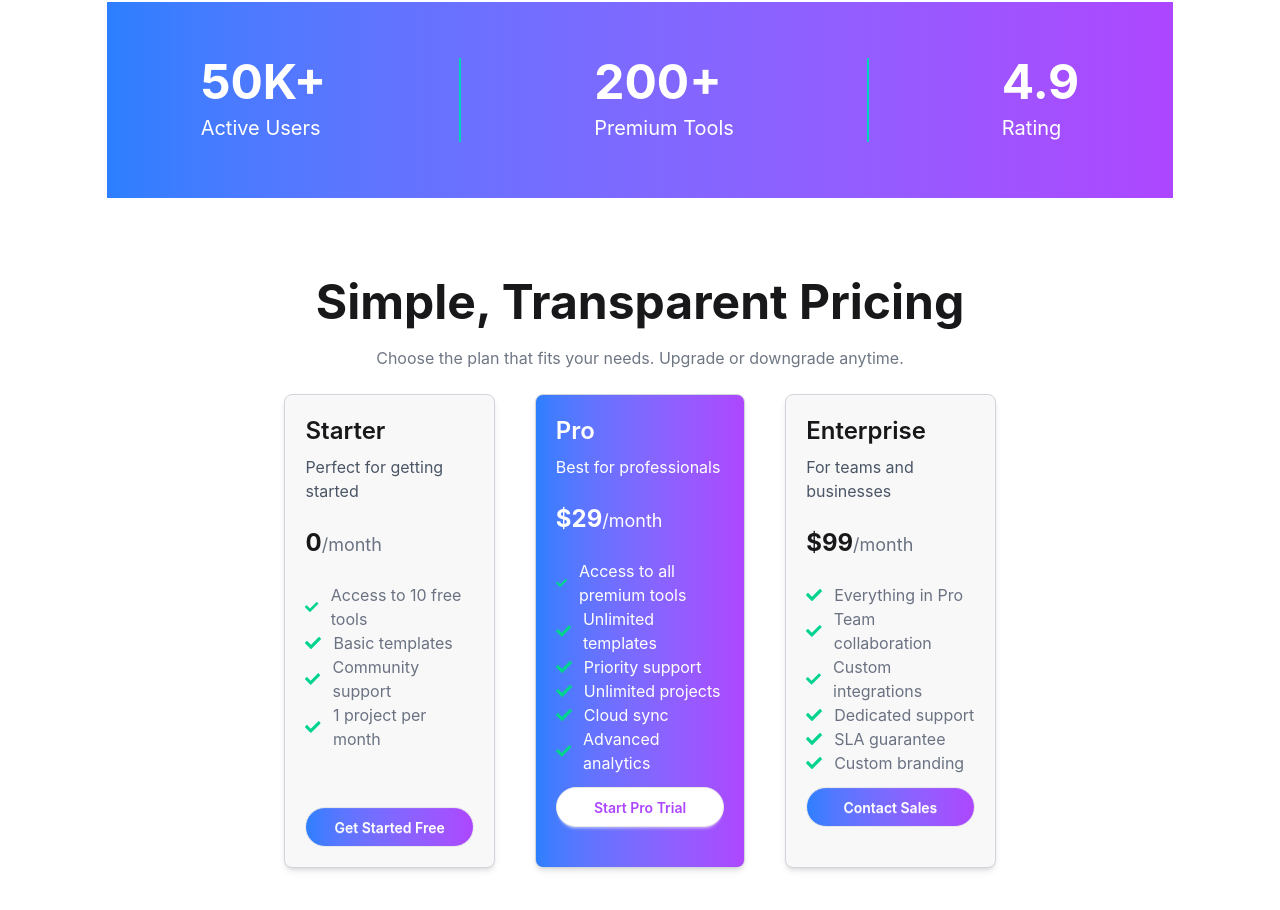
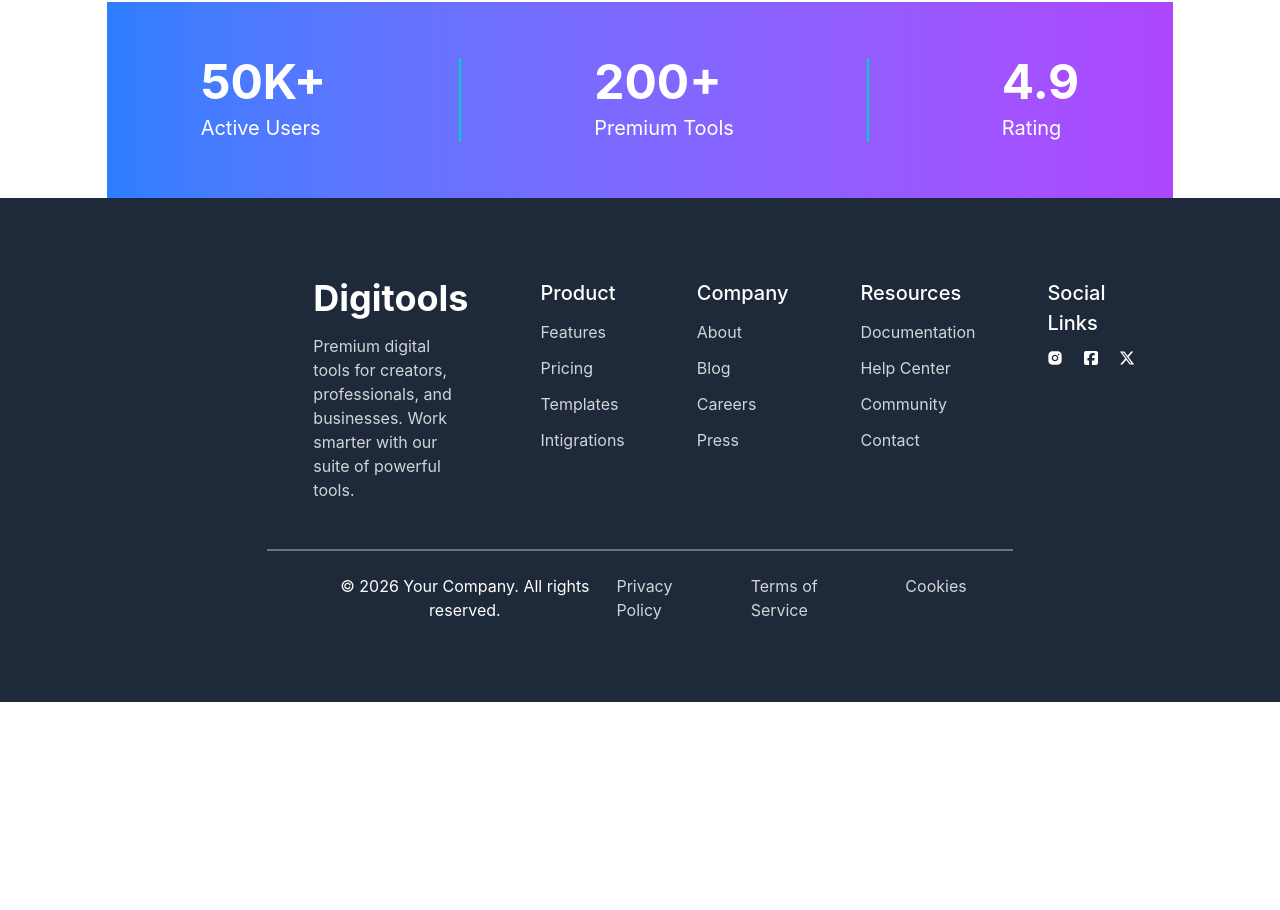
Before and after one commit to SaiedAlMasud/Digitools, a React (Vite) app: page / in a window 1280 px wide. Shown: the part 794-1704 px from the top of the page. After the commit the page ends 1496 px from the top, so only its background shows below. Built offline with nearby package versions, Linux system fonts and the light colour scheme.

Commit message:
Footer Section design complete

```diff
--- a/src/App.jsx
+++ b/src/App.jsx
@@ -6,6 +6,7 @@ import StatsSection from './components/statsSection/StatsSection'
 import ToolsSection from './components/PremiumToolsSection/ToolsSection'
 import TutorialSection from './components/tutorialSection/TutorialSection'
 import PricingSection from './components/pricingSection/PricingSection'
+import Footer from './components/footerSection/Footer'
 
 const fetchTools = async () => {
   const res = await fetch("/data.json");
@@ -15,19 +16,23 @@ const fetchTools = async () => {
 function App() {
   const toolsPromise = fetchTools();
   return (
-    <div className="w-10/12 mx-auto">
-      <Navbar />
-      <BannerSection />
-      <StatsSection />
-      {/*
+    <div>
+      <div className="w-10/12 mx-auto">
+        <Navbar />
+        <BannerSection />
+        <StatsSection />
+        {/*
       <Suspense fallback={<h1 className="text-4xl font-bold text-center text-error mt-10">Loading tools...</h1>}>
         <ToolsSection toolsPromise={toolsPromise} />
       </Suspense>
       <TutorialSection />
+      <PricingSection />
       */}
-      <PricingSection />
 
 
+
+      </div>
+      <Footer />
     </div>
   )
 }
--- /dev/null
+++ b/src/components/footerSection/Footer.jsx
@@ -0,0 +1,59 @@
+import React from "react";
+import { FaSquareFacebook, FaXTwitter } from "react-icons/fa6";
+import { RiInstagramFill } from "react-icons/ri";
+function Footer() {
+    return (
+        <footer className="bg-gray-800 text-white p-20 w-full">
+            <div className="flex gap-18 w-7/12 mx-auto">
+                <div className="space-y-4">
+                    <h1 className="text-4xl font-bold">Digitools</h1>
+                    <p className="text-[16px] text-white opacity-80">Premium digital tools for creators, professionals, and businesses. Work smarter with our suite of powerful tools.</p>
+                </div>
+                <div className="space-y-3">
+                    <h1 className="text-[20px] font-medium">Product</h1>
+                    <p className="text-[16px] text-white opacity-80">Features</p>
+                    <p className="text-[16px] text-white opacity-80">Pricing</p>
+                    <p className="text-[16px] text-white opacity-80">Templates</p>
+                    <p className="text-[16px] text-white opacity-80">Intigrations</p>
+                </div>
+                <div className="space-y-3">
+                    <h1 className="text-[20px] font-medium">Company</h1>
+                    <p className="text-[16px] text-white opacity-80">About</p>
+                    <p className="text-[16px] text-white opacity-80">Blog</p>
+                    <p className="text-[16px] text-white opacity-80">Careers</p>
+                    <p className="text-[16px] text-white opacity-80">Press</p>
+                </div>
+                <div className="space-y-3">
+                    <h1 className="text-[20px] font-medium">Resources</h1>
+                    <p className="text-[16px] text-white opacity-80">Documentation</p>
+                    <p className="text-[16px] text-white opacity-80">Help Center</p>
+                    <p className="text-[16px] text-white opacity-80">Community</p>
+                    <p className="text-[16px] text-white opacity-80">Contact</p>
+                </div>
+                <div className="space-y-3">
+                    <h1 className="text-[20px] font-medium">Social Links</h1>
+                    <div className="flex gap-5">
+                            <RiInstagramFill />
+                            <FaSquareFacebook />
+                            <FaXTwitter />
+
+                    </div>
+                </div>
+            </div>
+
+        <div className="divider divider-neutral before:bg-gray-500 after:bg-gray-500 text-gray-500 w-8/12 mx-auto mt-10"></div>
+            <div className="container mx-auto flex justify-between items-center w-7/12">
+                <p className="text-center">
+                    &copy; {new Date().getFullYear()} Your Company. All rights reserved.
+                </p>
+
+                <div className="flex justify-center gap-10">
+                    <p className="text-[16px] text-white opacity-80">Privacy Policy</p>
+                    <p className="text-[16px] text-white opacity-80">Terms of Service</p>
+                    <p className="text-[16px] text-white opacity-80">Cookies</p>
+                </div>
+            </div>
+        </footer>
+    );
+}
+export default Footer;
```
